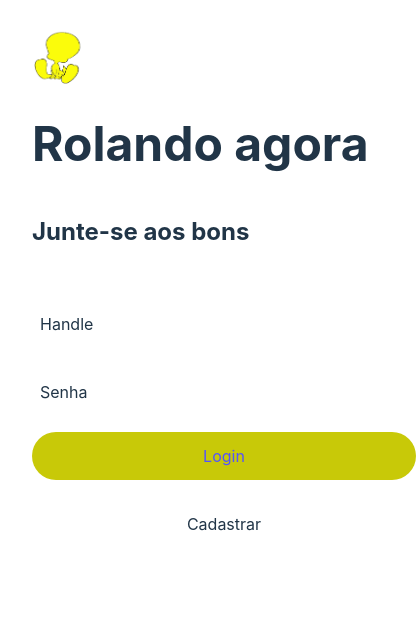
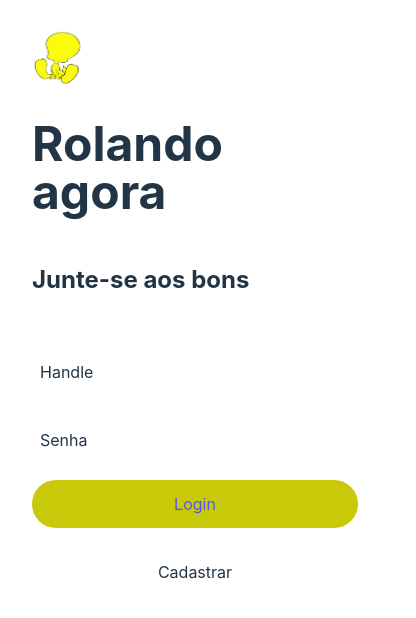
Before and after one commit to LucasTemponi/piupiu-web, a React (Vite) app: page / in a window 390 px wide. Shown: the top 618 px of the page, 416 px wide, since content can reach past the window. Built offline with nearby package versions, Linux system fonts and the light colour scheme.

Commit message:
melhoria responsividade login

```diff
--- a/src/components/AuthFormLayout/index.tsx
+++ b/src/components/AuthFormLayout/index.tsx
@@ -4,7 +4,7 @@ export const AuthFormLayout = ({ children }: { children: React.ReactNode }) => {
       <div className="w-full items-center md:w-1/2 md:h-full h-16 flex justify-start md:justify-center">
         <img className="ml-8 md:w-96 h-full md:h-96 w-16" src="/logo.png" />
       </div>
-      <div className="w-full md:w-1/2 p-8 flex flex-col justify-center ">
+      <div className="w-full md:w-1/2 p-8 flex flex-col items-center justify-center ">
         {children}
       </div>
     </div>
--- a/src/pages/Login.tsx
+++ b/src/pages/Login.tsx
@@ -19,7 +19,7 @@ export const Login = () => {
     <AuthFormLayout>
       <form
         onSubmit={onSubmit}
-        className="flex justify-center w-96 md:w-[min(566px,100%)] gap-4 flex-col"
+        className="flex justify-center w-[min(384px,100%)] md:w-[min(566px,100%)] gap-4 flex-col"
       >
         <h1 className="text-5xl font-bold mb-8">Rolando agora</h1>
         <h2 className="text-2xl font-bold mb-8">Junte-se aos bons</h2>
```
